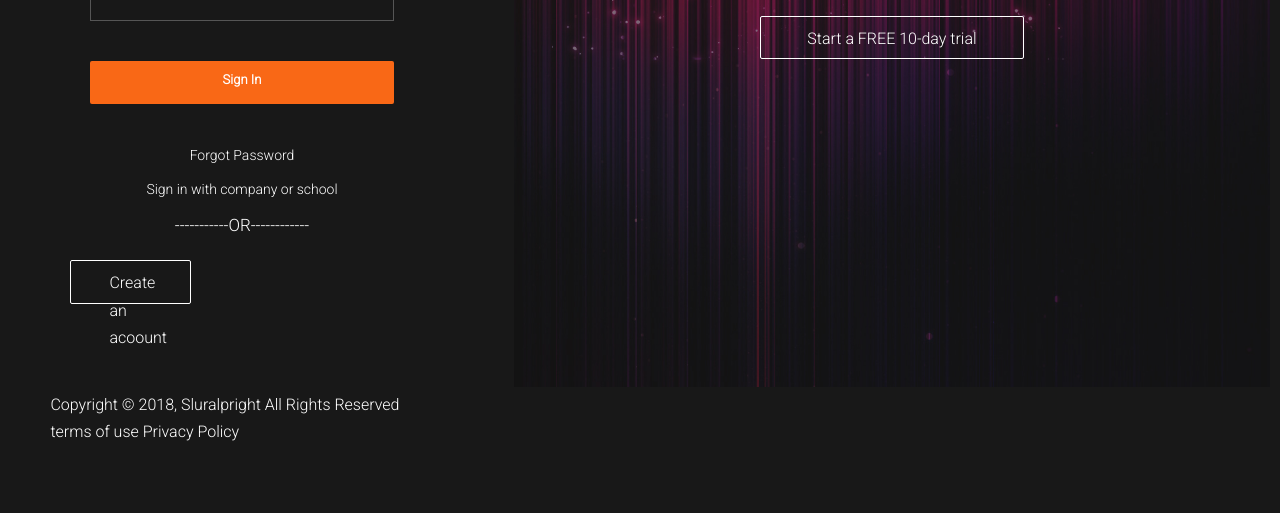
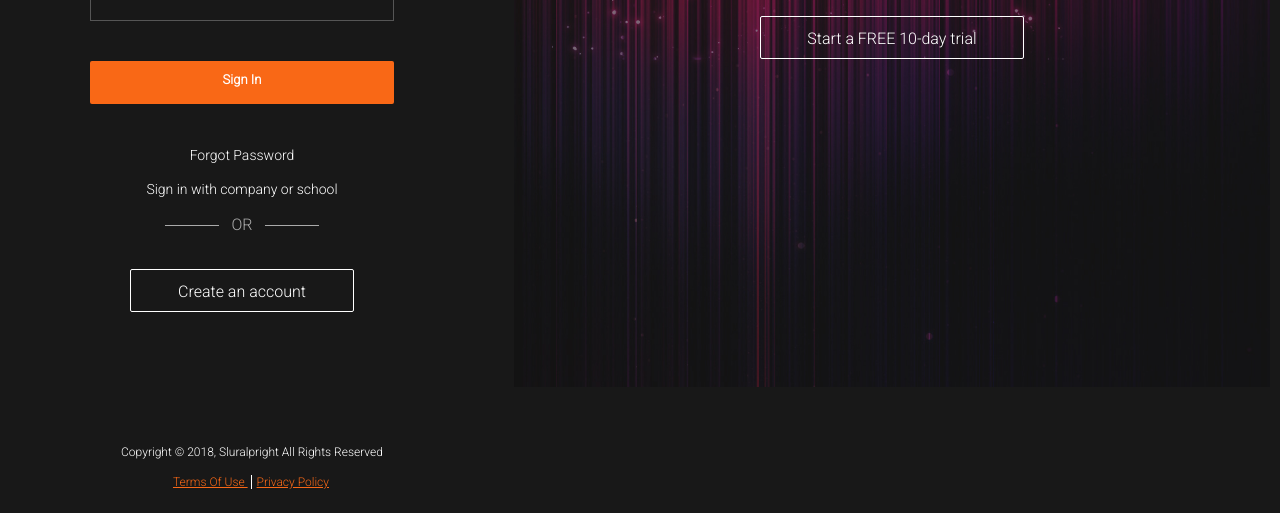
Before and after one commit to ashavakkattil/Day8-PluralSightClone, a plain HTML site: page index.html in a window 1280 px wide. Shown: the part 423-936 px from the top of the page. Before the commit the page ends 868 px from the top, so only its background shows below. Drawn offline with Linux system fonts and the light colour scheme.

Commit message:
Signup container and separator block

```diff
--- a/css/style.css
+++ b/css/style.css
@@ -10,6 +10,7 @@ body {
   background: #181818;
   color: #ffffff;
   line-height: 1.7;
+  overflow: hidden;
 }
 a {
   text-decoration: none;
@@ -28,6 +29,7 @@ a {
   margin-top: 20px;
   border-radius: 2px;
   height: 2.7rem;
+  text-align: center;
 }
 /* Authentication */
 
@@ -48,7 +50,7 @@ a {
   width: 300px;
   align-self: center;
 }
-.sign-in-form{
+.sign-in-form {
   margin: 50px 10px 20px 10px;
   padding: 10px;
 }
@@ -59,7 +61,7 @@ input {
   font-size: 14px;
   line-height: 2rem;
 }
-.form-container input{
+.form-container input {
   background: #181818;
   border: 1px solid #555555;
   padding: 10px;
@@ -67,7 +69,7 @@ input {
   margin-bottom: 20px;
   color: #ffffff;
 }
-.form-container .sign-in-btn{
+.form-container .sign-in-btn {
   background-color: #f96816;
   border: none;
   font-size: 13px;
@@ -77,15 +79,38 @@ input {
 }
 
 /* reset password block */
-.reset-password{
+.reset-password {
   text-align: center;
   font-size: 14px;
 }
-.reset-password p{
+.reset-password p {
   margin-top: 10px;
 }
-.reset-password p:last-child{
-    font-size: 17px;
+/* OR block */
+.separator {
+  display: flex;
+  justify-content: center;
+  color: #aaaaaa;
+  margin: 10px 0px;
+  padding: 0px 95px;
+}
+.bar {
+  flex: auto;
+  height: 1px;
+  align-self: center;
+  border: none;
+  background: #aaaaaa;
+}
+.separator span{
+    padding: 0px 0.8rem;
+}
+/* Signup Block */
+.sign-up {
+  display: flex;
+  justify-content: center;
+}
+.sign-up-btn {
+  width: 65%;
 }
 /* Showcase */
 
@@ -110,3 +135,23 @@ input {
 .showcase a span {
   text-transform: uppercase;
 }
+/* Footer */
+footer {
+  text-align: center;
+  font-size: 12px;
+  margin-top: 130px;
+  margin-bottom: 20px;
+}
+footer p {
+  margin: 10px 0px;
+}
+footer p a {
+  color: #f96816;
+  text-decoration: underline;
+  text-transform: capitalize;
+  margin-right: 2px;
+  padding: 0px 3px;
+}
+footer p a:nth-child(1) {
+  border-right: 1px solid #ffffff;
+}
--- a/index.html
+++ b/index.html
@@ -16,7 +16,7 @@
                 <div class="form-container">
                     <img src="./images/logo.png" alt="" class="logo">
                     <form class="sign-in-form">
-                        <label for="">Email or Username</label>
+                        <label for="">Email or username</label>
                         <input type="email">
                         <label for="">Password</label>
                         <input type="password">
@@ -29,10 +29,14 @@
                         <p>
                             <a href="#" class="alternate-sign-in">Sign in with company or school</a>
                         </p>
-                        <p>-----------OR------------</p>
+                    </div>
+                    <div class="separator">
+                        <hr class="bar">
+                        <span>OR</span>
+                        <hr class="bar">
                     </div>
                     <div class="sign-up">
-                        <a href="#" class="sign-up btn">Create an acoount</a>
+                        <a href="#" class="sign-up-btn btn">Create an account</a>
                     </div>
                 </div>
                 <footer>
```
Lines whose indentation alone changed are shown as unchanged.
